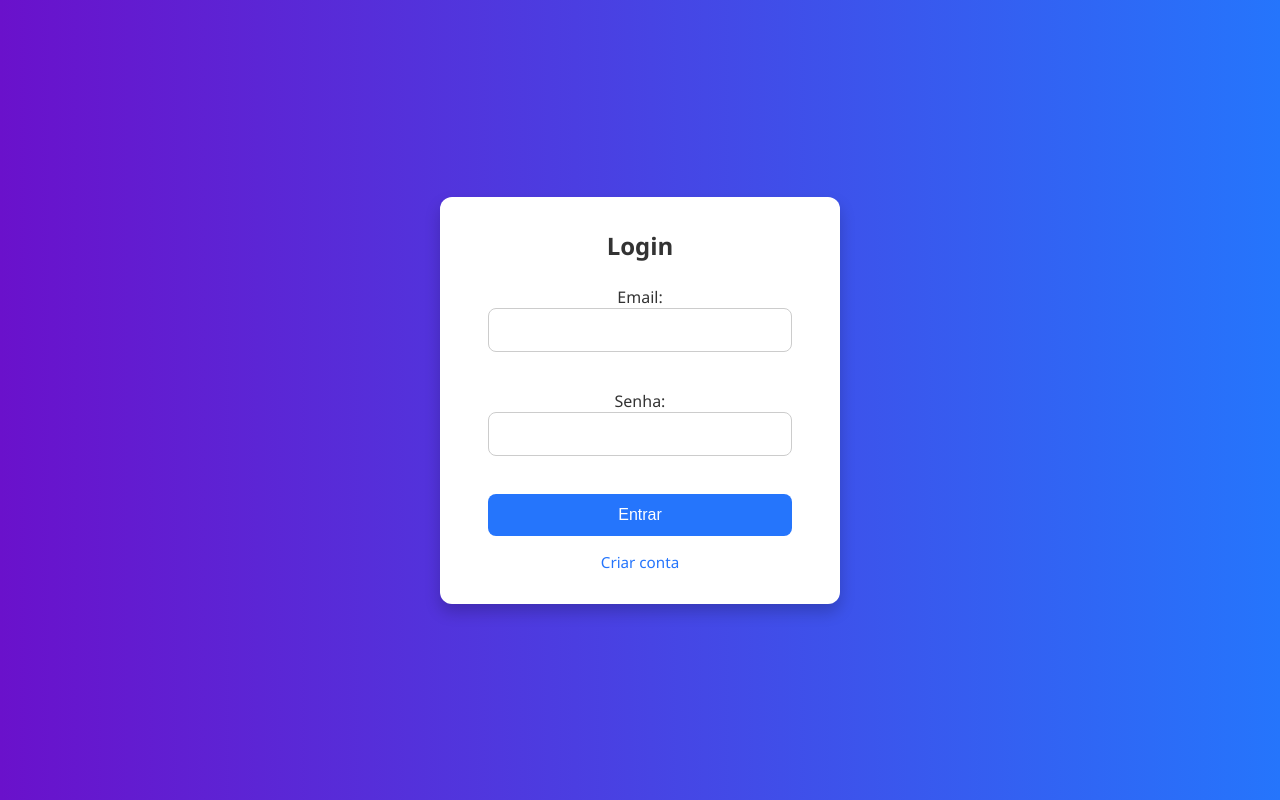
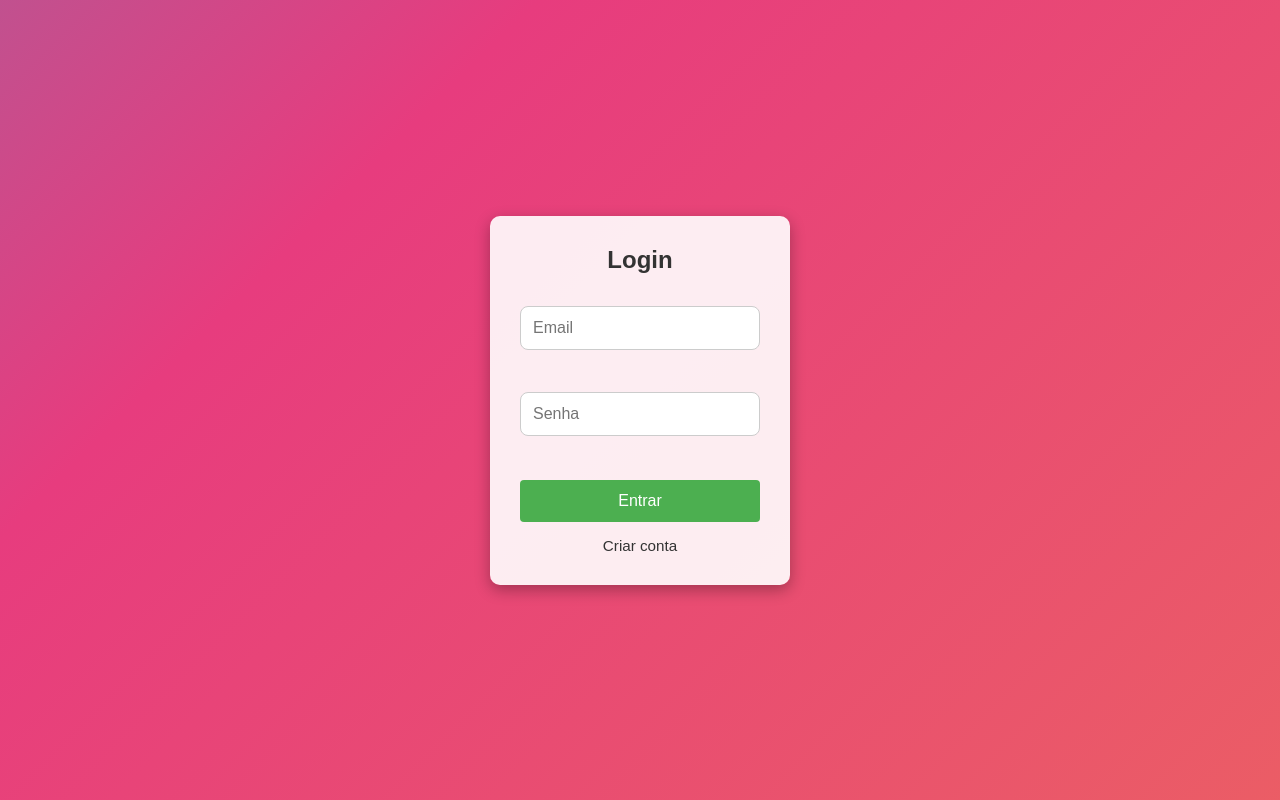
Before and after one commit to NewTplayeer/TopCarros, a PHP site: page /login.php in a window 1280 px wide. Run offline with PHP 8.4, Linux system fonts and the light colour scheme.

Commit message:
Login com fundo se mexendo e mouver no mouse.

```diff
--- a/login.php
+++ b/login.php
@@ -39,6 +39,40 @@
     <title>Login</title>
     <link rel="stylesheet" href="css/login.css">
     <style>
+        body {
+            margin: 0;
+            padding: 0;
+            font-family: Arial, sans-serif;
+            background: linear-gradient(-45deg, #ee7752, #e73c7e, #23a6d5, #23d5ab);
+            background-size: 400% 400%;
+            animation: gradient 15s ease infinite;
+            height: 100vh;
+            display: flex;
+            justify-content: center;
+            align-items: center;
+        }
+
+        @keyframes gradient {
+            0% {
+                background-position: 0% 50%;
+            }
+            50% {
+                background-position: 100% 50%;
+            }
+            100% {
+                background-position: 0% 50%;
+            }
+        }
+
+        .container {
+            background-color: rgba(255, 255, 255, 0.9);
+            padding: 30px;
+            border-radius: 10px;
+            box-shadow: 0 5px 15px rgba(0, 0, 0, 0.3);
+            width: 300px;
+            text-align: center;
+        }
+
         .erro-danger {
             color: #721c24;
             background-color: #f8d7da;
@@ -47,6 +81,49 @@
             border-radius: 4px;
             margin-bottom: 15px;
             text-align: center;
+        }
+
+        input {
+            width: 100%;
+            padding: 10px;
+            margin: 8px 0;
+            box-sizing: border-box;
+            border: 1px solid #ccc;
+            border-radius: 4px;
+        }
+
+        button {
+            background-color: #4CAF50;
+            color: white;
+            padding: 12px 20px;
+            border: none;
+            border-radius: 4px;
+            cursor: pointer;
+            font-size: 16px;
+            transition: all 0.3s ease;
+            margin-top: 10px;
+        }
+
+        button:hover {
+            background-color: #45a049;
+            transform: scale(1.05);
+            box-shadow: 0 5px 15px rgba(0, 0, 0, 0.2);
+        }
+
+        button:active {
+            transform: scale(0.95);
+        }
+
+        a {
+            display: inline-block;
+            margin-top: 15px;
+            color: #333;
+            text-decoration: none;
+            transition: color 0.3s;
+        }
+
+        a:hover {
+            color: #4CAF50;
         }
     </style>
 </head>
@@ -57,11 +134,24 @@
             <div class="erro-danger"><?php echo $erro; ?></div>
         <?php endif; ?>
         <form method="POST">
-            Email: <input type="email" name="email" required><br>
-            Senha: <input type="password" name="senha" required><br>
-            <button type="submit">Entrar</button>
+            <input type="email" name="email" placeholder="Email" required><br>
+            <input type="password" name="senha" placeholder="Senha" required><br>
+            <button type="submit" id="loginBtn">Entrar</button>
         </form>
         <a href="register.php">Criar conta</a>
     </div>
+
+    <script>
+        // Efeito adicional quando o mouse está sobre o botão
+        const loginBtn = document.getElementById('loginBtn');
+
+        loginBtn.addEventListener('mouseover', function() {
+            this.innerHTML = 'Entrar';
+        });
+
+        loginBtn.addEventListener('mouseout', function() {
+            this.innerHTML = 'Entrar';
+        });
+    </script>
 </body>
 </html>
```
